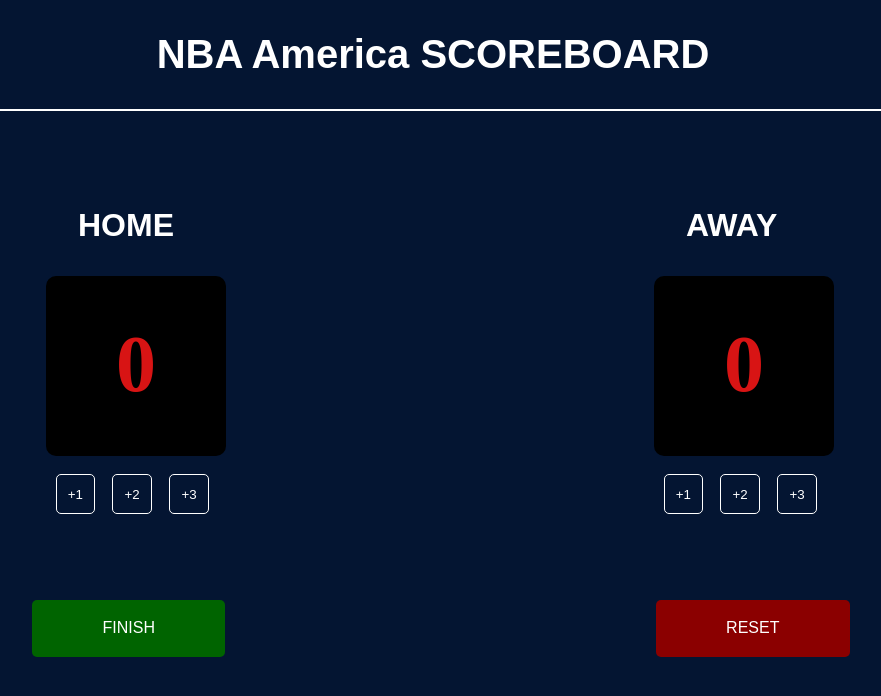
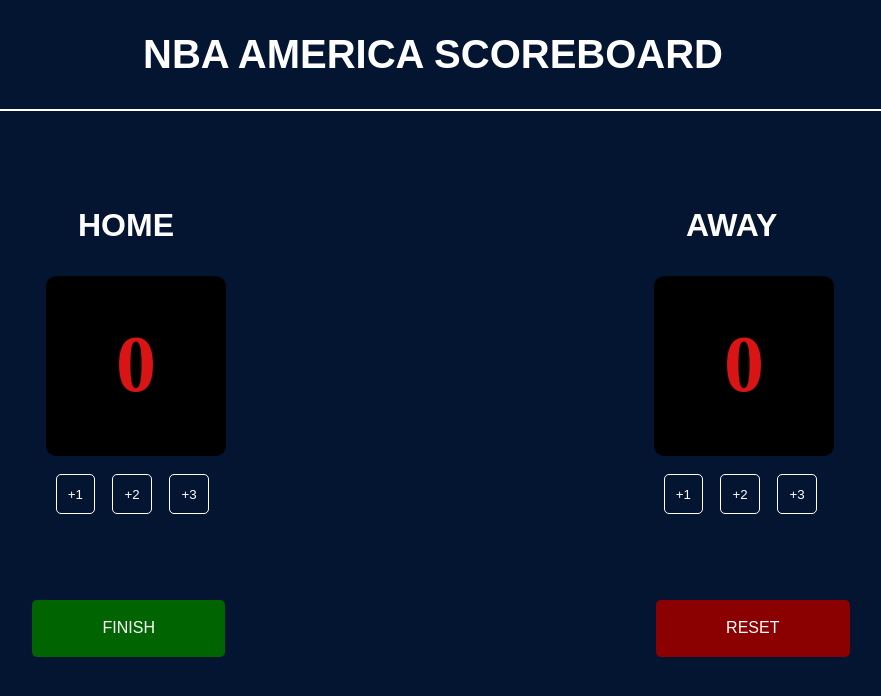
Before and after one commit to srijanbakhati/Basketball-Scoreboard, a plain HTML site: page index.html in a window 1280 px wide. Shown: the whole page, without its empty margins (207-1088 px from the left). Drawn offline with Linux system fonts and the light colour scheme; a web font is replaced by a local one.

Commit message:
title changes
Nba america

```diff
--- a/index.html
+++ b/index.html
@@ -9,7 +9,7 @@
     <script src="index.js"></script>
 </head>
 <body>
-    <h1 class="heading">NBA America SCOREBOARD</h1>
+    <h1 class="heading">NBA AMERICA SCOREBOARD</h1>
     <div id="container">
         <div id="home-score">
             <div class="home-background">
```
